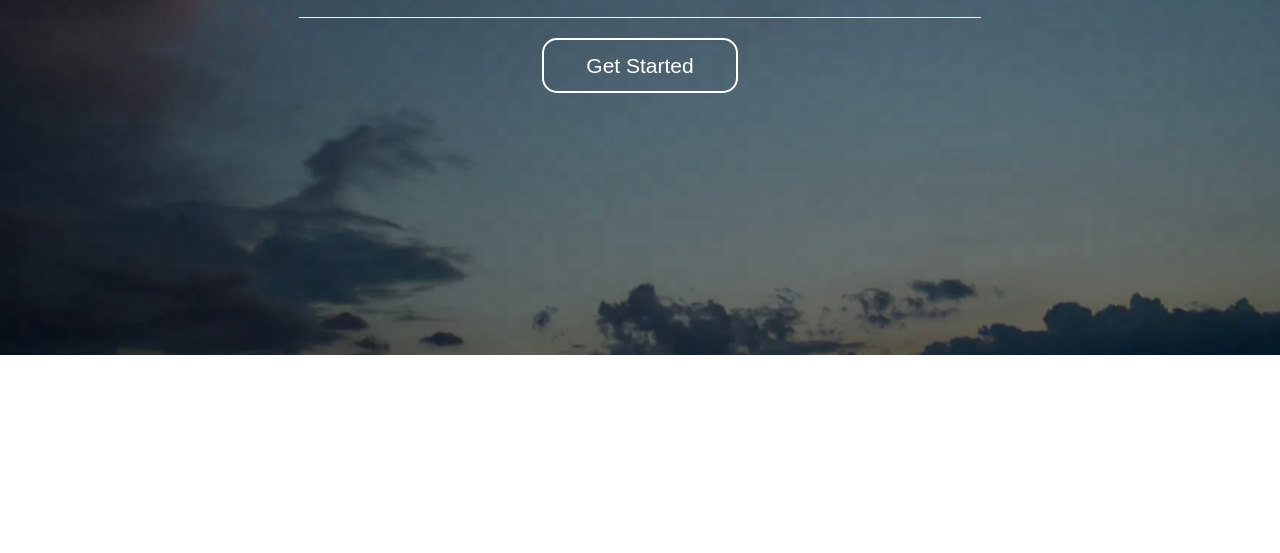
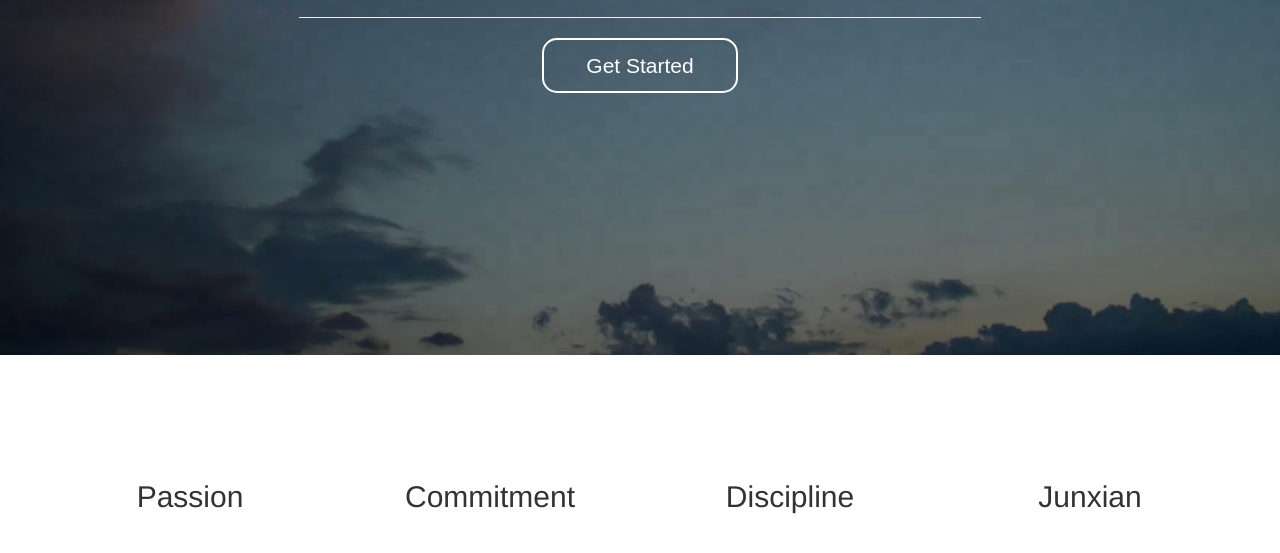
Before and after one commit to yeesabelle/Landing-Page-Project, a plain HTML site: page index.html in a window 1280 px wide. Shown: the part 445-998 px from the top of the page. Before the commit the page ends 800 px from the top, so only its background shows below. Drawn offline with nearby package versions, Linux system fonts and the light colour scheme.

Commit message:
added flex

```diff
--- a/assets/stylesheets/index.css
+++ b/assets/stylesheets/index.css
@@ -38,3 +38,22 @@ width: 100%;
     font-size: 4em;
   }
 }
+.grid-parent {
+  max-width: 1200px;
+  margin: 75px auto;
+  display: flex;
+  flex-wrap: wrap;
+}
+.grid-child {
+  flex: 1;
+  text-align: center;
+  margin: 30px 0;
+}
+
+@media all and (max-width: 800px) {
+  ...
+
+  .grid-child {
+    flex: 1 0 50%
+}
+}
--- a/index.html
+++ b/index.html
@@ -16,5 +16,23 @@
         <button class="get-started">Get Started</button>
       </div>
     </div>
+    <div class="grid-parent">
+      <div class="grid-child">
+        <i class="fa fa-heart" aria-hidden="true"></i>
+        <h2>Passion</h2>
+      </div>
+      <div class="grid-child">
+        <i class="fa fa-clock-o" aria-hidden="true"></i>
+        <h2>Commitment</h2>
+      </div>
+      <div class="grid-child">
+        <i class="fa fa-thumbs-o-up" aria-hidden="true"></i>
+        <h2>Discipline</h2>
+      </div>
+      <div class="grid-child">
+        <i class="fa fa-male" aria-hidden="true"></i>
+        <h2>Junxian</h2>
+      </div>
+    </div>
   </body>
 </html>
```
